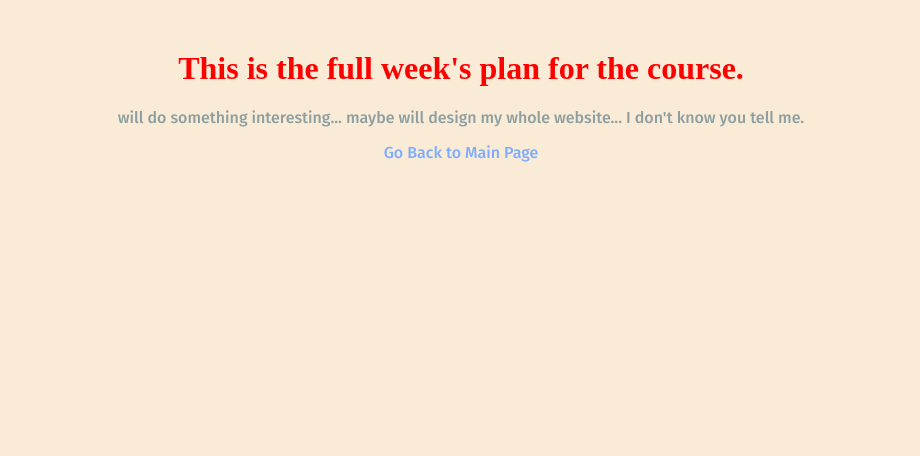
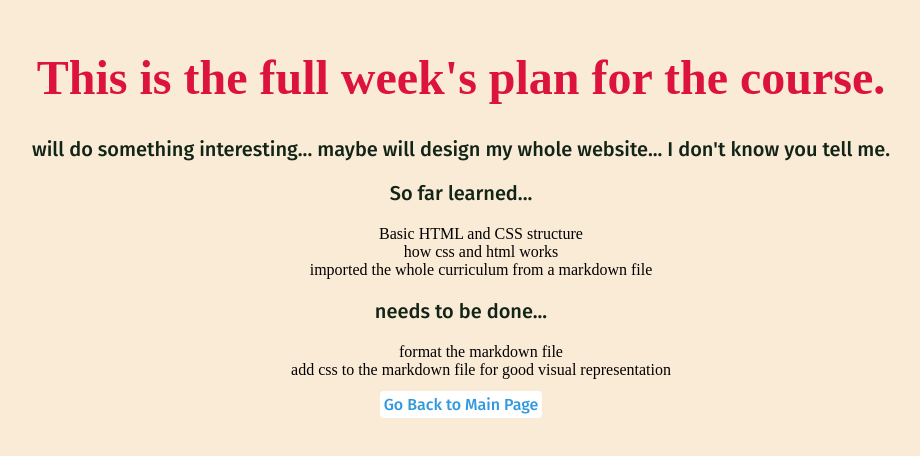
Before and after one commit to saddathasan/100-days-web-dev, a plain HTML site: page Day001/full-week.html in a window 1280 px wide. Shown: the whole page, without its empty margins (179-1099 px from the left). Drawn offline with Linux system fonts and the light colour scheme; a web font is replaced by a local one.

Commit message:
end of day 05, lesson 51 done... going to the next day with css box model

```diff
--- a/Day001/full-week.html
+++ b/Day001/full-week.html
@@ -23,6 +23,19 @@
 
     <p>will do something interesting... maybe will design my whole website... I don't know you tell me.</p>
 
+    <p>So far learned...</p>
+    <ul>
+        <li>Basic HTML and CSS structure</li>
+        <li>how css and html works</li>
+        <li>imported the whole curriculum from a markdown file</li>
+    </ul>
+
+    <p>needs to be done... </p>
+    <ol>
+        <li>format the markdown file</li>
+        <li>add css to the markdown file for good visual representation</li>
+    </ol>
+
     <a href="index.html">Go Back to Main Page</a>
 </body>
 
--- a/Day001/styles/full-week.css
+++ b/Day001/styles/full-week.css
@@ -1,3 +1,32 @@
 body {
     margin: 50px;
 }
+
+h1 {
+    font-size: 48px;
+    color: #dc143c;
+}
+
+p {
+    font-size: 20px;
+    color: #122416;
+}
+
+a {
+    background-color: #ffffff;
+    color: #3099df;
+    border-radius: 4px;
+    padding: 4px;
+}
+
+ol {
+    list-style: none;
+}
+
+/* li {
+    list-style: none;
+} */
+
+ul {
+    list-style: none;
+}
```
Also changed, not shown: Day001/index.html (+2 -0 lines), curriculum/index.html (added, +41 -0 lines), 2 other files.
